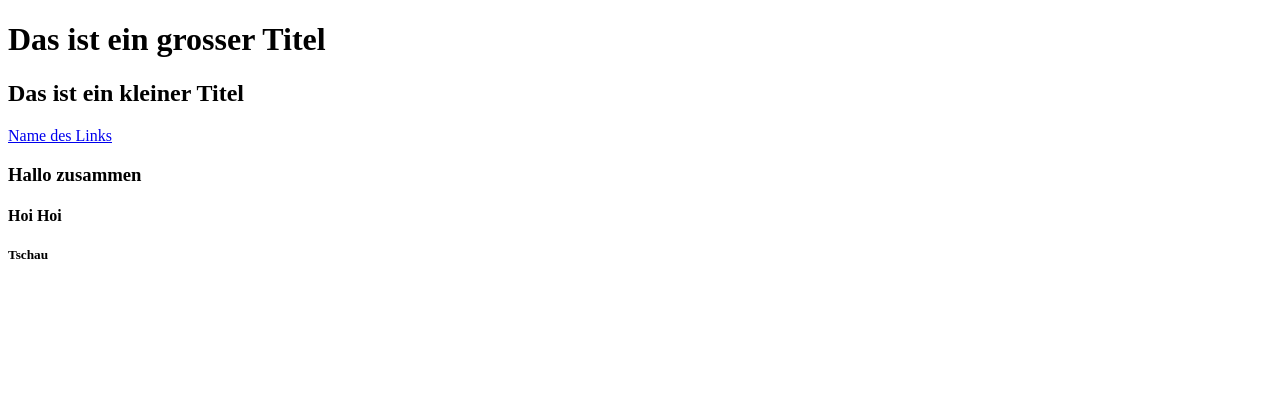
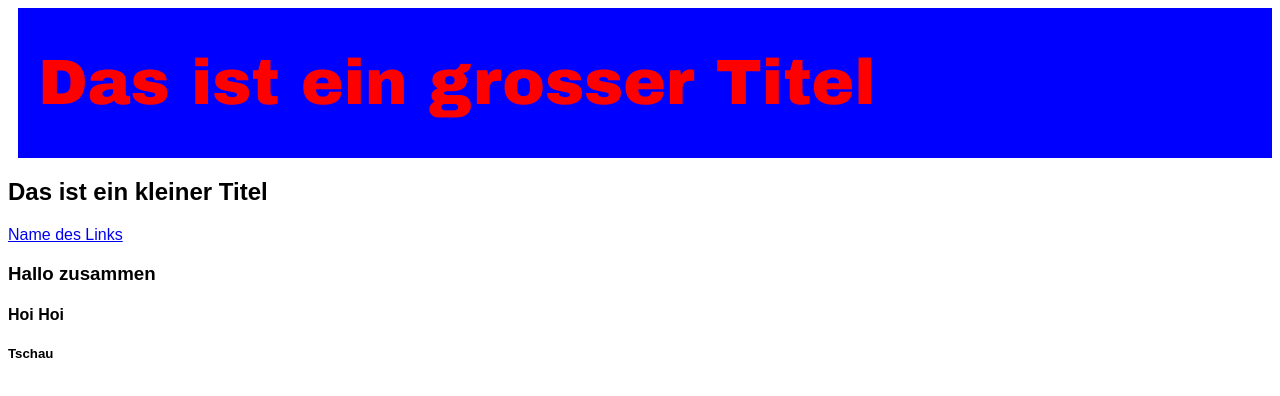
Before and after one commit to RitaCH/RitaCH.github.io, a plain HTML site: page index.html in a window 1280 px wide. Drawn offline with Linux system fonts and the light colour scheme.

Commit message:
Update index.html

```diff
--- a/index.html
+++ b/index.html
@@ -5,7 +5,7 @@
     <title>Beschreibung der Seite (erscheint in der Titelzeile des Browsers)</title>
 
 
-      <link rel="stylesheet" type="text/css" href=mein.css">
+      <link rel="stylesheet" type="text/css" href="mein.css">
     </head>
 
     <body>
```
